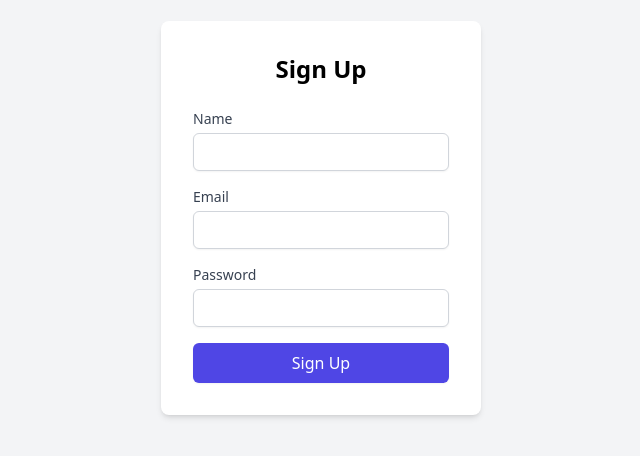
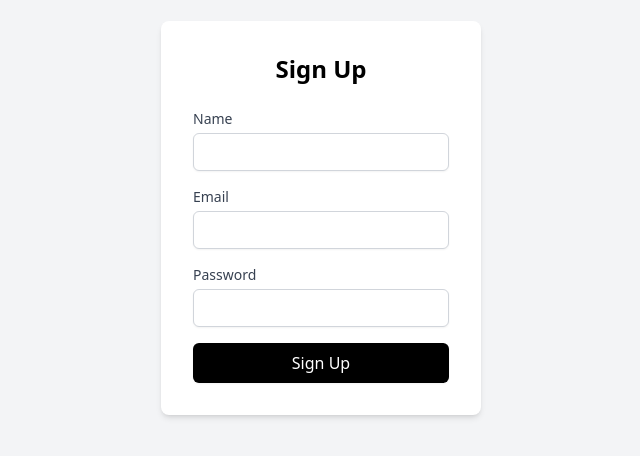
Before and after one commit to wanyuasam/ChapShop, a React (Create React App) app in the folder chapshop/: page /signup in a window 1280 px wide. Shown: the part 182-638 px from the top of the page, without its empty margins (319-959 px from the left). Built offline with nearby package versions, Linux system fonts and the light colour scheme.

Commit message:
Debug sign up and sign in form

```diff
--- a/chapshop/src/components/Signin.js
+++ b/chapshop/src/components/Signin.js
@@ -33,7 +33,7 @@
               value={password}
               onChange={(e) => setPassword(e.target.value)}
               required
-              className="mt-1 block w-full px-3 py-2 border border-gray-300 rounded-md shadow-sm focus:outline-none focus:ring-indigo-500 focus:border-indigo-500 sm:text-sm"
+              className="mt-1 block w-full px-3 py-2 border border-gray-300 rounded-md shadow-sm  sm:text-sm"
             />
           </div>
           <button
--- a/chapshop/src/components/Signup.js
+++ b/chapshop/src/components/Signup.js
@@ -34,7 +34,7 @@
               value={email}
               onChange={(e) => setEmail(e.target.value)}
               required
-              className="mt-1 block w-full px-3 py-2 border border-gray-300 rounded-md shadow-sm focus:outline-none focus:ring-indigo-500 focus:border-indigo-500 sm:text-sm"
+              className="mt-1 block w-full px-3 py-2 border border-gray-300 rounded-md shadow-sm  sm:text-sm"
             />
           </div>
           <div>
@@ -45,12 +45,12 @@
               value={password}
               onChange={(e) => setPassword(e.target.value)}
               required
-              className="mt-1 block w-full px-3 py-2 border border-gray-300 rounded-md shadow-sm focus:outline-none focus:ring-indigo-500 focus:border-indigo-500 sm:text-sm"
+              className="mt-1 block w-full px-3 py-2 border border-gray-300 rounded-md shadow-sm  sm:text-sm"
             />
           </div>
           <button
             type="submit"
-            className="w-full bg-indigo-600 text-white py-2 px-4 rounded-md shadow-sm hover:bg-indigo-700 focus:outline-none focus:ring-2 focus:ring-offset-2 focus:ring-indigo-500"
+            className="w-full bg-black text-white py-2 px-4 rounded-md shadow-sm"
           >
             Sign Up
           </button>
```
